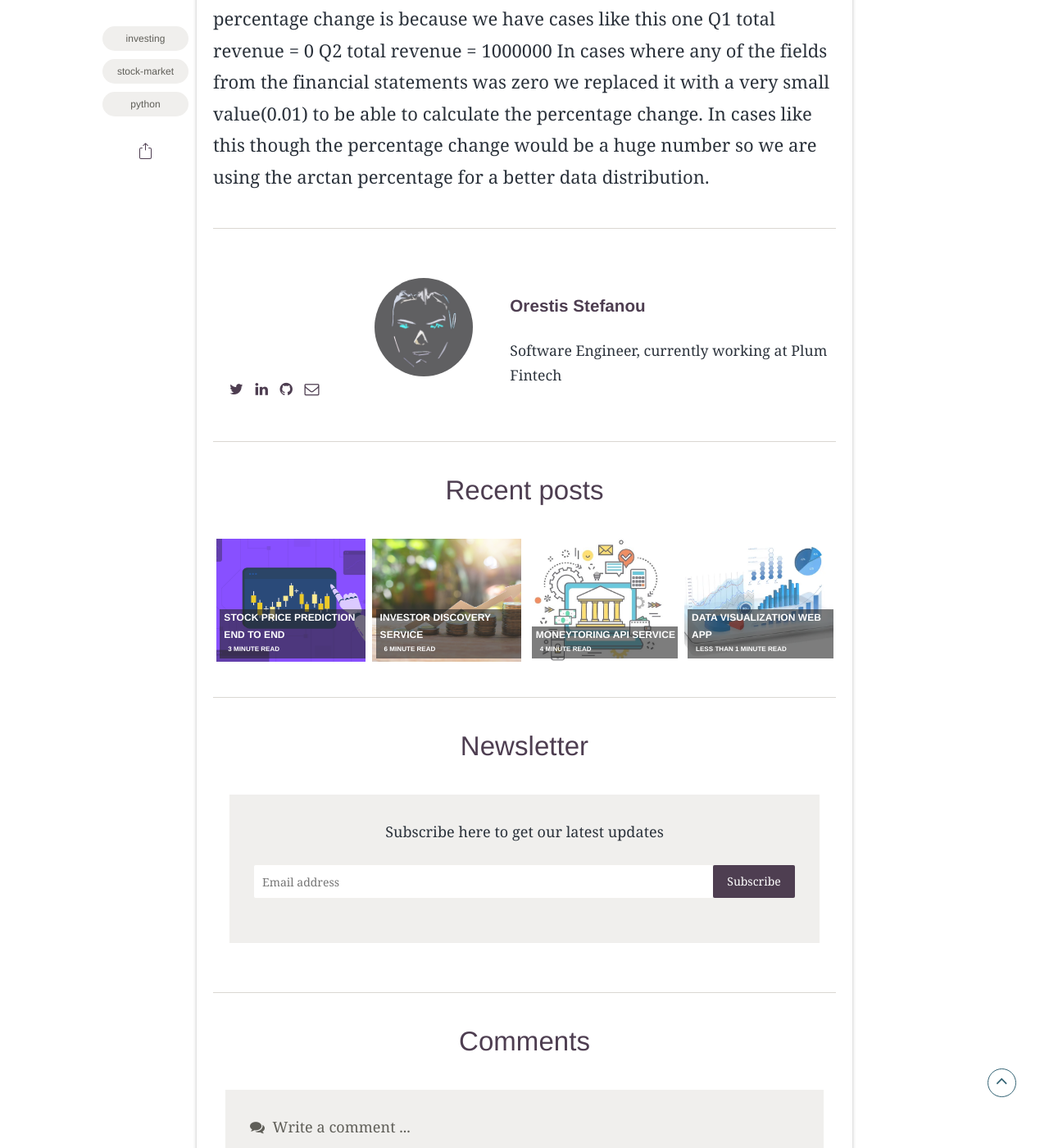
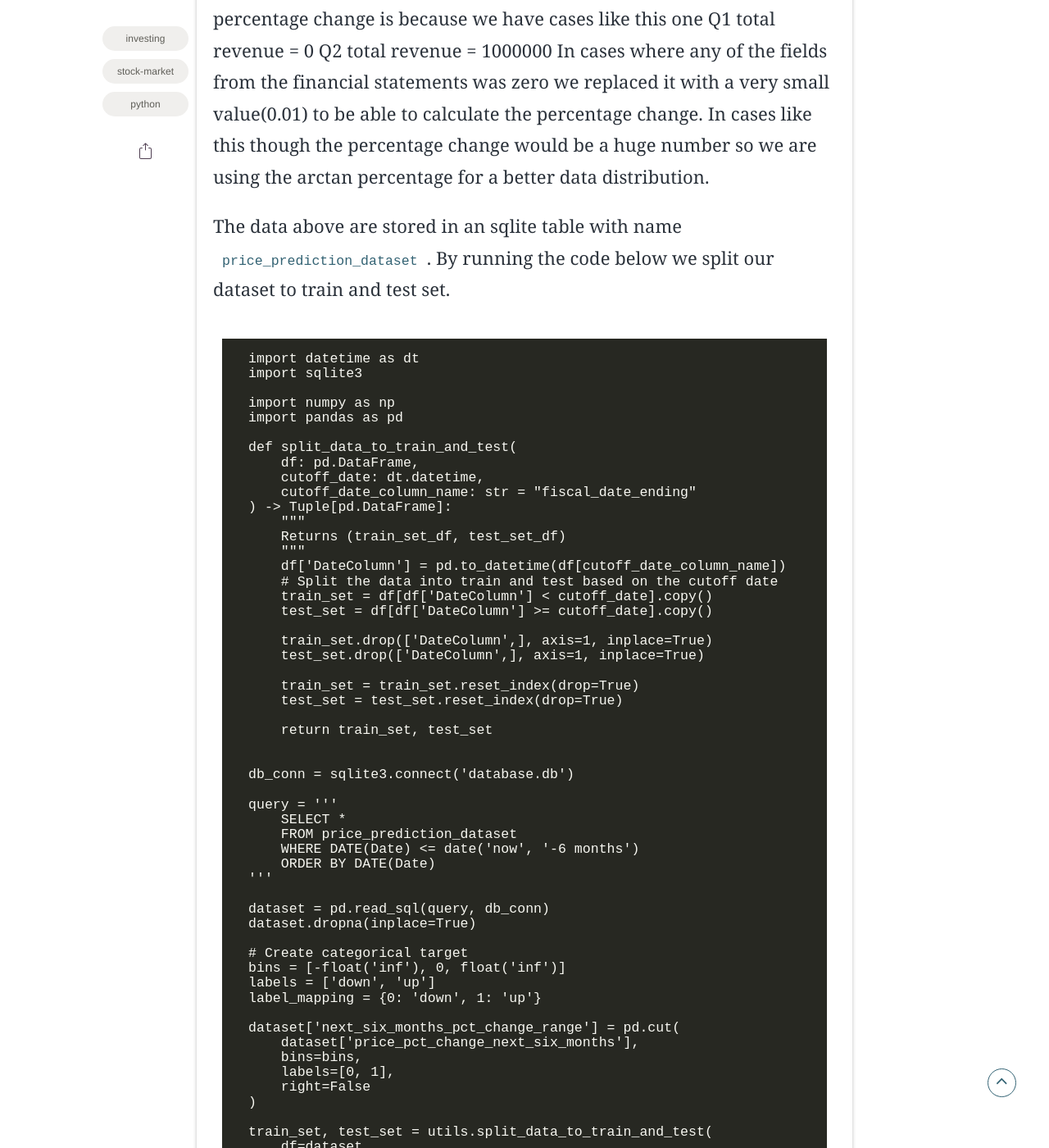
Before and after one commit to OrestisStefanou/OrestisStefanou.github.io, a Jekyll site: the page built from _posts/2024-01-08-Stock-Price-Prediction.md, in a window 1280 px wide and 1400 px high, scrolled down 4882 px. Shown: the whole window at 82% size. Built offline with Jekyll 4.4.1, drawn with Linux system fonts in a browser that asks for light colours; some web fonts are replaced; comment, search, counter and statistics services are not loaded; some of the changed text lies outside the part shown.

Commit message:
WIP: Stock price prediction post

````diff
--- a/_posts/2024-01-08-Stock-Price-Prediction.md
+++ b/_posts/2024-01-08-Stock-Price-Prediction.md
@@ -86,3 +86,77 @@ The reason we are using arctan percentage change instead of plain percentage cha
 Q1 total revenue = 0
 Q2 total revenue = 1000000
 In cases where any of the fields from the financial statements was zero we replaced it with a very small value(0.01) to be able to calculate the percentage change. In cases like this though the percentage change would be a huge number so we are using the arctan percentage for a better data distribution.
+
+The data above are stored in an sqlite table with name `price_prediction_dataset`. By running the code below we split our dataset to train and test set.
+
+```
+import datetime as dt
+import sqlite3
+
+import numpy as np
+import pandas as pd
+
+def split_data_to_train_and_test(
+    df: pd.DataFrame,
+    cutoff_date: dt.datetime,
+    cutoff_date_column_name: str = "fiscal_date_ending"
+) -> Tuple[pd.DataFrame]:
+    """
+    Returns (train_set_df, test_set_df)
+    """
+    df['DateColumn'] = pd.to_datetime(df[cutoff_date_column_name])
+    # Split the data into train and test based on the cutoff date
+    train_set = df[df['DateColumn'] < cutoff_date].copy()
+    test_set = df[df['DateColumn'] >= cutoff_date].copy()
+
+    train_set.drop(['DateColumn',], axis=1, inplace=True)
+    test_set.drop(['DateColumn',], axis=1, inplace=True)
+
+    train_set = train_set.reset_index(drop=True)
+    test_set = test_set.reset_index(drop=True)
+
+    return train_set, test_set
+
+
+db_conn = sqlite3.connect('database.db')
+
+query = '''
+    SELECT *
+    FROM price_prediction_dataset
+    WHERE DATE(Date) <= date('now', '-6 months')
+    ORDER BY DATE(Date)
+'''
+
+dataset = pd.read_sql(query, db_conn)
+dataset.dropna(inplace=True)
+
+# Create categorical target
+bins = [-float('inf'), 0, float('inf')]
+labels = ['down', 'up']
+label_mapping = {0: 'down', 1: 'up'}
+
+dataset['next_six_months_pct_change_range'] = pd.cut(
+    dataset['price_pct_change_next_six_months'],
+    bins=bins,
+    labels=[0, 1],
+    right=False
+)
+
+train_set, test_set = utils.split_data_to_train_and_test(
+    df=dataset,
+    cutoff_date=dt.datetime(2023,5,1),
+    cutoff_date_column_name='Date'
+)
+
+cols_to_drop = ['symbol', 'Date', 'price_pct_change_next_six_months', 'next_six_months_pct_change_range']
+target_col = 'next_six_months_pct_change_range'
+
+y_train = train_set[target_col]
+X_train = train_set.drop(cols_to_drop, axis=1)
+
+y_test = test_set[target_col]
+X_test = test_set.drop(cols_to_drop, axis=1)
+
+```
+
+## Modelling
````
